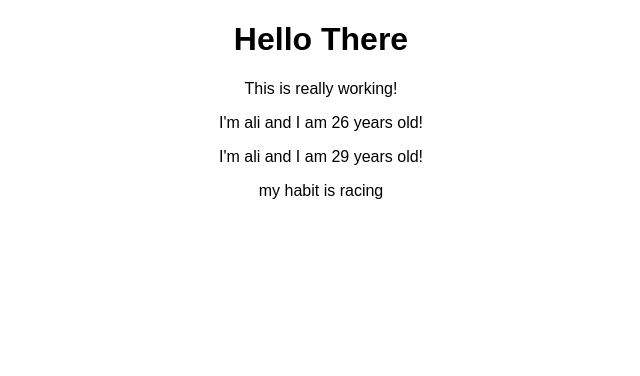
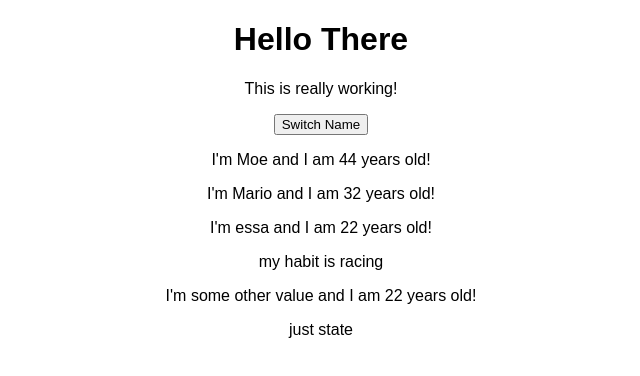
Before and after one commit to mohammadhamayel/REACT_TEST, a React (Create React App) app: page / in a window 1280 px wide. Shown: the top 376 px of the page, without its empty margins (319-959 px from the left). Built offline with nearby package versions, Linux system fonts and the light colour scheme.

Commit message:
make functional component

```diff
--- a/package.json
+++ b/package.json
@@ -5,7 +5,7 @@
   "dependencies": {
     "react": "^17.0.2",
     "react-dom": "^17.0.2",
-    "react-scripts": "1.1.5"
+    "react-scripts": "^1.1.5"
   },
   "scripts": {
     "start": "react-scripts start",
--- a/src/App.js
+++ b/src/App.js
@@ -1,20 +1,44 @@
-import React, { Component } from 'react';
-import logo from './logo.svg';
+import React, { useState } from 'react';
 import './App.css';
 import Person from './Person/Person'
-class App extends Component {
-  render() {
+const App = props => {
+  const [ personsState , setPersonsState] =  useState({
+    persons:[
+      {name:"Moe", age:44},
+      {name:"Mario", age:32},
+      {name:"essa", age:22},
+    ],
+    otherState: 'some other value',
+    oAge: 23
+  });
+  const [otherState, setOtherState] = useState('some other value');
+  const [oAge, setoAge] = useState(22);
+
+  console.log(personsState,otherState,oAge);
+  const switchNameHandler = () =>{
+    //console.log("was clicked!!!");
+    setPersonsState({
+      persons:[
+        {name:"Mohammad", age:44},
+        {name:"Mario", age:32},
+        {name:"essa", age:33},
+      ],
+    });
+    setOtherState(" New State Value");
+  };
+
   return (
     <div className="App">
       <h1>Hello There</h1>
       <p>This is really working!</p>
-        <Person name="ali" />
-        <Person name="ali" > my habit is racing </Person>
-
+      <button onClick={switchNameHandler}>Switch Name</button>
+      <Person name={personsState.persons[0].name } age= {personsState.persons[0].age}/>
+      <Person name={personsState.persons[1].name} age= {personsState.persons[1].age}/>
+      <Person name={personsState.persons[2].name} age= {personsState.persons[2].age} > my habit is racing </Person>
+      <Person name={otherState} age= {oAge} >just state </Person>
     </div>
   );
   //return React.createElement('div',null, React.createElement('h1',{className: 'App'},'Hi, I\'m a react app!!!'));
-  }
-}
+};
 
 export default App;
--- a/src/Person/Person.js
+++ b/src/Person/Person.js
@@ -3,7 +3,7 @@ import React from 'react';
 const person=(props) => {
     return (
         <div>
-            <p>I'm {props.name} and I am {Math.floor(Math.random() * 30 ) } years old!</p>
+            <p>I'm {props.name} and I am {props.age } years old!</p>
             <p>{props.children}</p>
         </div>
 
```
Also changed, not shown: 1 other file (tests, documents, lock files or other folders). Lines whose indentation alone changed are shown as unchanged.
